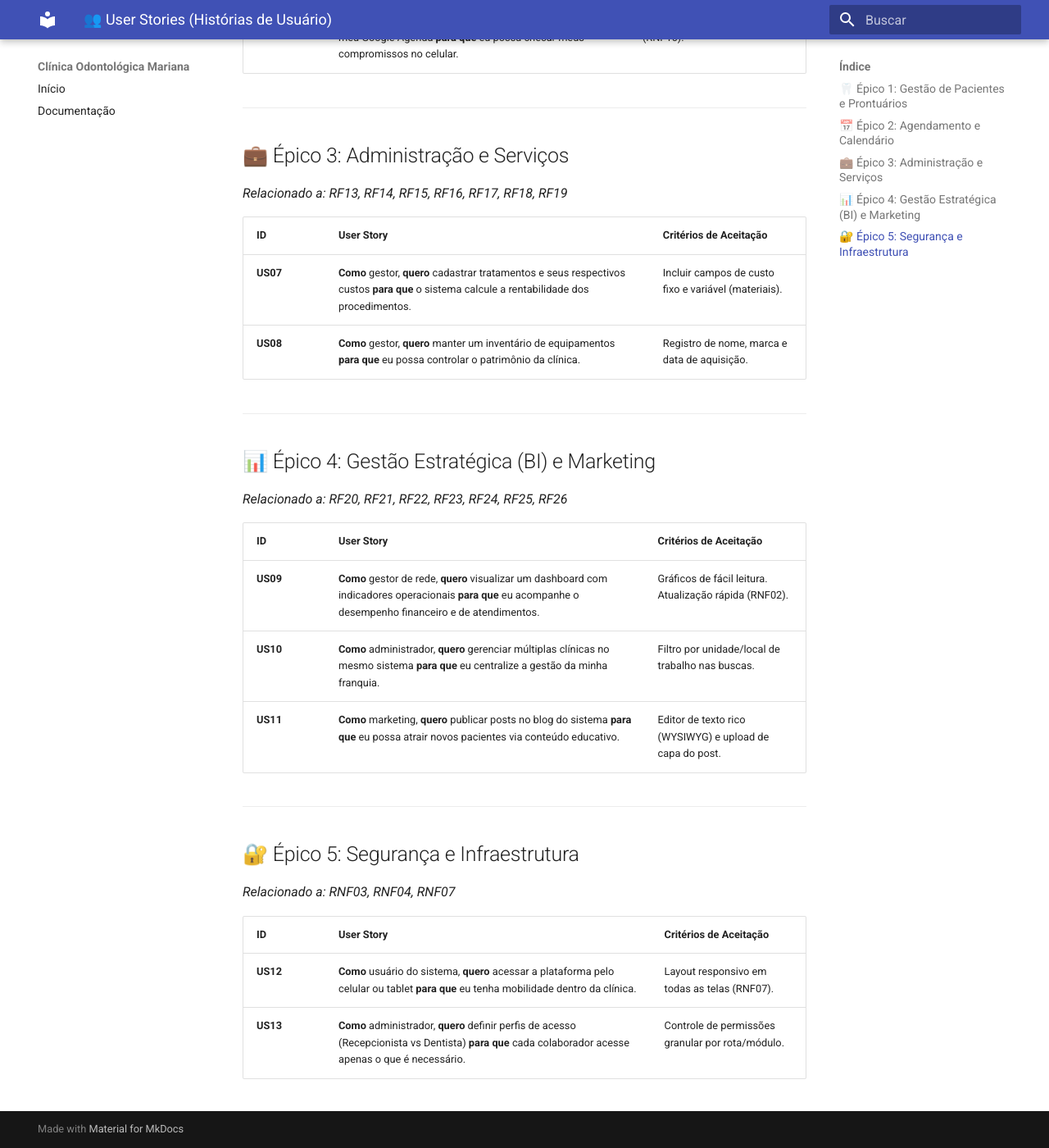
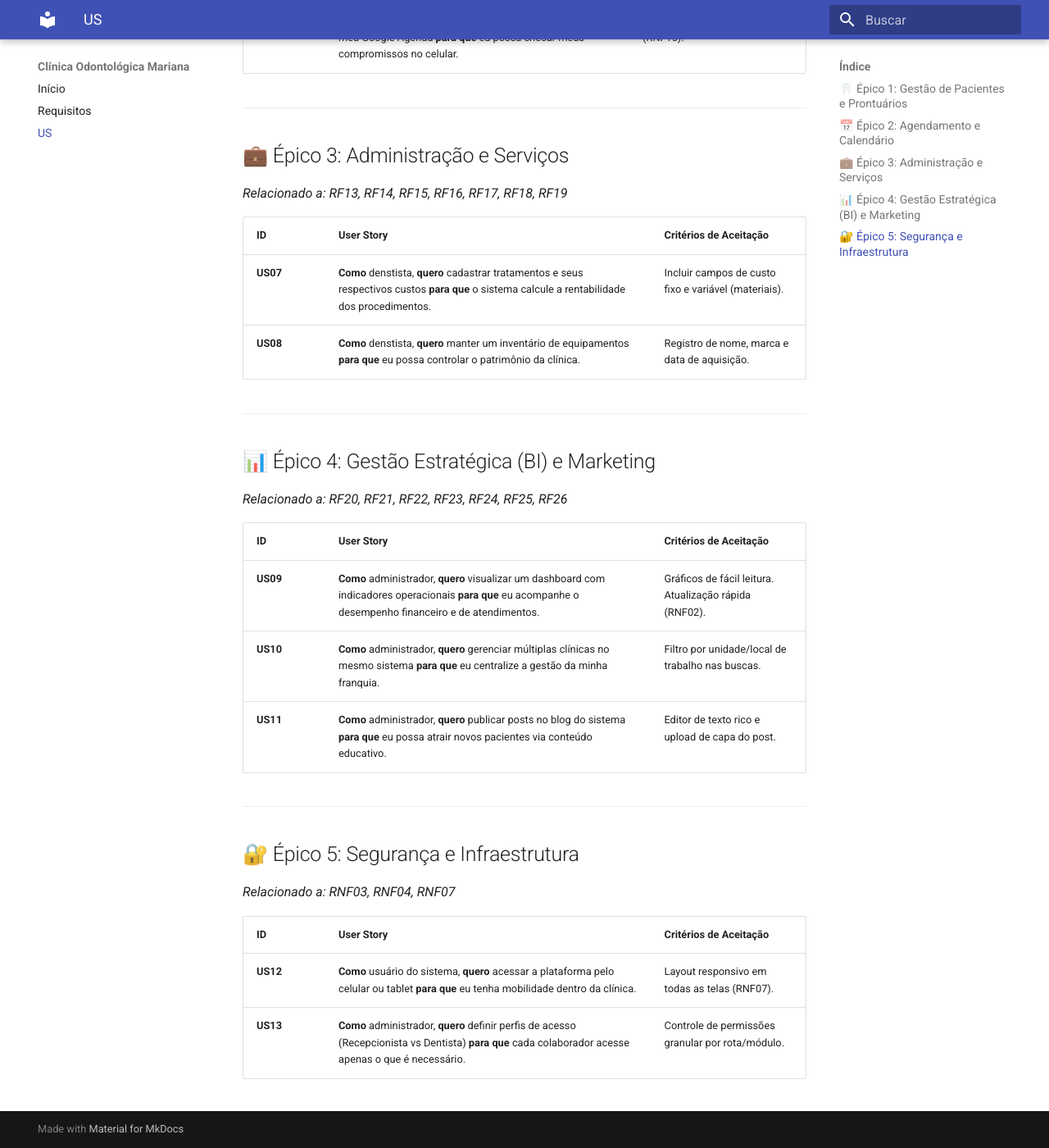
Before and after one commit to Clinica-Odontologica-Mariana/docs, an MkDocs documentation site: the page built from docs/us.md, in a window 1280 px wide and 1400 px high, scrolled down 1059 px. Shown: the whole window at 82% size. Built offline with MkDocs 1.6.1 and Material for MkDocs 9.7.7, drawn with Linux system fonts in a browser that asks for light colours; some of the changed text lies outside the part shown.

Commit message:
Adicionando US

```diff
--- a/docs/us.md
+++ b/docs/us.md
@@ -29,8 +29,8 @@ Este documento traduz os requisitos técnicos em necessidades dos usuários, foc
 
 | ID | User Story | Critérios de Aceitação |
 | :--- | :--- | :--- |
-| **US07** | **Como** gestor, **quero** cadastrar tratamentos e seus respectivos custos **para que** o sistema calcule a rentabilidade dos procedimentos. | Incluir campos de custo fixo e variável (materiais). |
-| **US08** | **Como** gestor, **quero** manter um inventário de equipamentos **para que** eu possa controlar o patrimônio da clínica. | Registro de nome, marca e data de aquisição. |
+| **US07** | **Como** denstista, **quero** cadastrar tratamentos e seus respectivos custos **para que** o sistema calcule a rentabilidade dos procedimentos. | Incluir campos de custo fixo e variável (materiais). |
+| **US08** | **Como** denstista, **quero** manter um inventário de equipamentos **para que** eu possa controlar o patrimônio da clínica. | Registro de nome, marca e data de aquisição. |
 
 ---
 
@@ -39,9 +39,9 @@ Este documento traduz os requisitos técnicos em necessidades dos usuários, foc
 
 | ID | User Story | Critérios de Aceitação |
 | :--- | :--- | :--- |
-| **US09** | **Como** gestor de rede, **quero** visualizar um dashboard com indicadores operacionais **para que** eu acompanhe o desempenho financeiro e de atendimentos. | Gráficos de fácil leitura. Atualização rápida (RNF02). |
+| **US09** | **Como** administrador, **quero** visualizar um dashboard com indicadores operacionais **para que** eu acompanhe o desempenho financeiro e de atendimentos. | Gráficos de fácil leitura. Atualização rápida (RNF02). |
 | **US10** | **Como** administrador, **quero** gerenciar múltiplas clínicas no mesmo sistema **para que** eu centralize a gestão da minha franquia. | Filtro por unidade/local de trabalho nas buscas. |
-| **US11** | **Como** marketing, **quero** publicar posts no blog do sistema **para que** eu possa atrair novos pacientes via conteúdo educativo. | Editor de texto rico (WYSIWYG) e upload de capa do post. |
+| **US11** | **Como** administrador, **quero** publicar posts no blog do sistema **para que** eu possa atrair novos pacientes via conteúdo educativo. | Editor de texto rico e upload de capa do post. |
 
 ---
 
--- a/mkdocs.yml
+++ b/mkdocs.yml
@@ -7,4 +7,5 @@ theme:
 
 nav:
   - Início: index.md
-  - Documentação: sobre.md
+  - Requisitos: requisitos.md
+  - US: us.md
```
Also changed, not shown: other parts of docs/us.md (+1 -1 lines), docs/index.md (+2 -1 lines).
